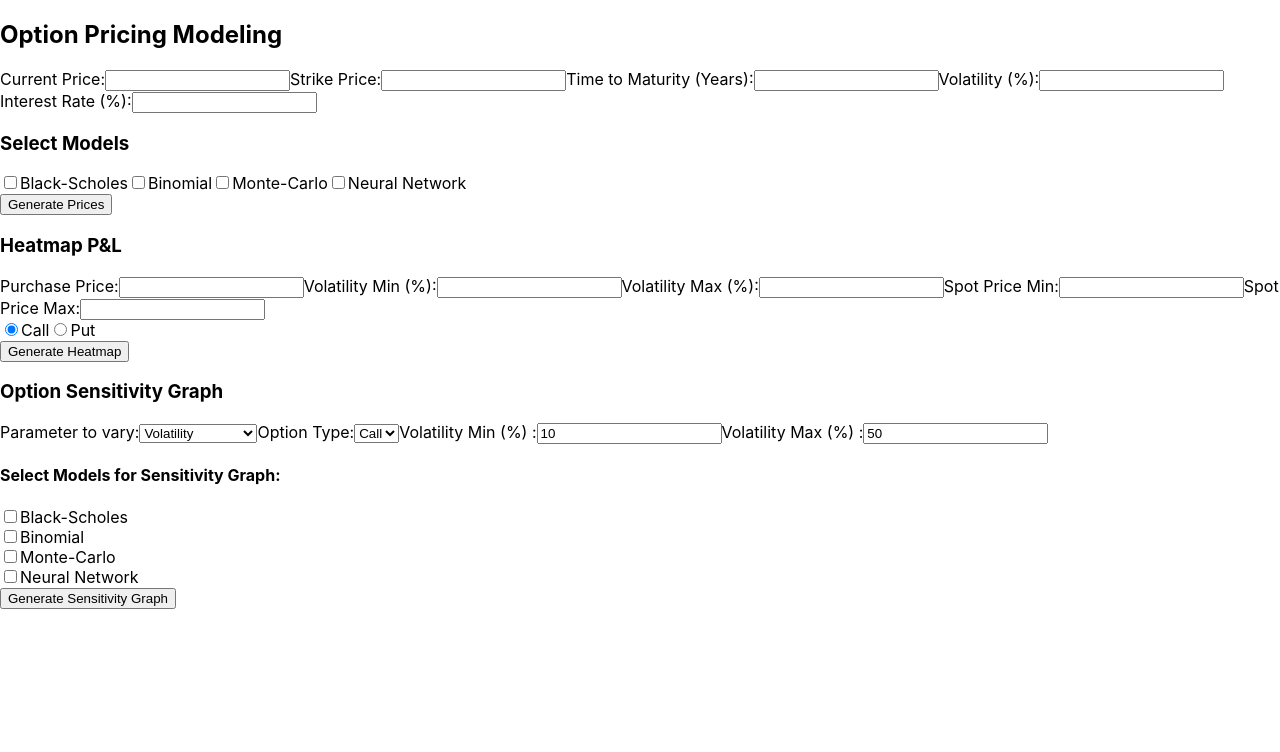
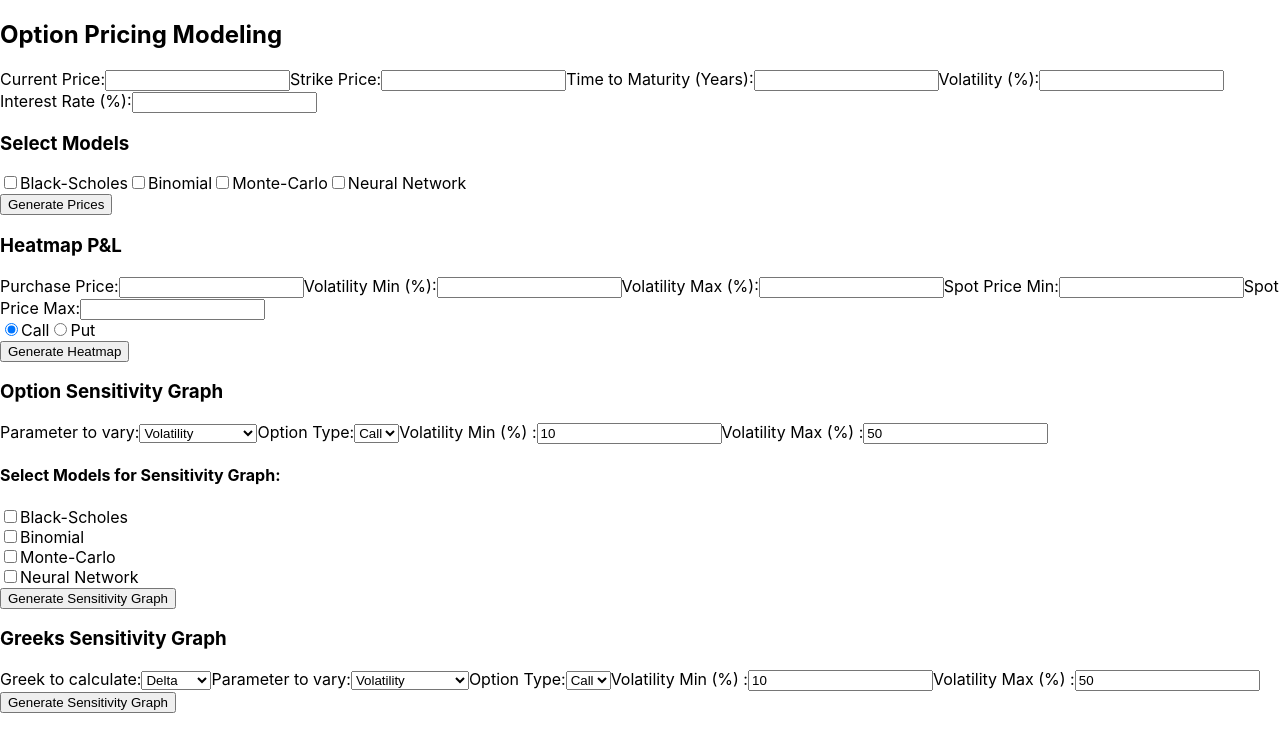
Before and after one commit to yaaks7/options-pricing, a React (Create React App) app in the folder frontend/: page /modeling in a window 1280 px wide. Shown: the top 752 px of the page. Built offline with nearby package versions, Linux system fonts and the light colour scheme.

Commit message:
Greeks Graph added

```diff
--- /dev/null
+++ b/frontend/src/components/GreeksSensitivity.js
@@ -0,0 +1,168 @@
+import React, { useState, useEffect } from 'react';
+import Plot from 'react-plotly.js';
+import { fetchGreeksSensitivity } from '../services/api';
+
+const GreeksSensitivityGraph = ({ currentPrice, strikePrice, timeToMaturity, volatility, interestRate }) => {
+  const [parameter, setParameter] = useState('volatility');  // Paramètre à faire varier
+  const [greek, setGreek] = useState('delta');  // Greek à calculer
+  const [minParam, setMinParam] = useState(0.1);  // Valeur min
+  const [maxParam, setMaxParam] = useState(0.5);  // Valeur max
+  const [graphData, setGraphData] = useState(null);  // Données du graphique
+  const [optionType, setOptionType] = useState('call');  // Type d'option (Call ou Put)
+
+  // Mettre à jour les valeurs par défaut selon le paramètre sélectionné
+  useEffect(() => {
+    switch (parameter) {
+      case 'volatility':
+        setMinParam(10);  // Volatilité en %
+        setMaxParam(50);
+        break;
+      case 'current_price':
+        setMinParam(10);  // Prix courant en $
+        setMaxParam(100);
+        break;
+      case 'strike':
+        setMinParam(50);  // Strike en $
+        setMaxParam(150);
+        break;
+      case 'time_to_maturity':
+        setMinParam(0.1);  // Temps à maturité en années
+        setMaxParam(5);
+        break;
+      default:
+        break;
+    }
+  }, [parameter]);
+
+  // Fonction pour générer le graphique
+  const generateGraph = async () => {
+    const volatilityDecimal = parameter === 'volatility'
+      ? { min_volatility: parseFloat(minParam) / 100, max_volatility: parseFloat(maxParam) / 100 }
+      : {};
+
+    const fixedParams = {
+      current_price: parseFloat(currentPrice),
+      strike: parseFloat(strikePrice),
+      time_to_maturity: parseFloat(timeToMaturity),
+      interest_rate: parseFloat(interestRate) / 100,  // Taux d'intérêt en décimal
+      ...volatilityDecimal,
+      min_strike: parameter === 'strike' ? parseFloat(minParam) : undefined,
+      max_strike: parameter === 'strike' ? parseFloat(maxParam) : undefined,
+      min_current_price: parameter === 'current_price' ? parseFloat(minParam) : undefined,
+      max_current_price: parameter === 'current_price' ? parseFloat(maxParam) : undefined,
+      min_time_to_maturity: parameter === 'time_to_maturity' ? parseFloat(minParam) : undefined,
+      max_time_to_maturity: parameter === 'time_to_maturity' ? parseFloat(maxParam) : undefined,
+      steps: 50
+    };
+
+    const data = {
+      greek: greek,  // Greek sélectionné
+      parameter: parameter,  // Paramètre à faire varier
+      fixed_params: fixedParams,
+      steps: 50
+    };
+
+    try {
+      const response = await fetchGreeksSensitivity(data);  // Appel à l'API
+
+      // Affichage des réponses dans la console pour déboguer
+      console.log('API Response:', response);
+
+      const plotData = {
+        x: response.values,
+        y: response[optionType],  // Call ou Put
+        type: 'scatter',
+        mode: 'lines',
+        name: `${greek.toUpperCase()} Sensitivity (${optionType})`
+      };
+
+      setGraphData([plotData]);  // Mise à jour des données du graphique
+    } catch (error) {
+      console.error('Error fetching sensitivity data:', error);
+    }
+  };
+
+  // Gérer l'affichage des labels min et max selon le paramètre sélectionné
+  const getLabel = (param) => {
+    switch (param) {
+      case 'volatility':
+        return ['Volatility Min (%) :', 'Volatility Max (%) :'];
+      case 'current_price':
+        return ['Current Price Min ($) :', 'Current Price Max ($) :'];
+      case 'strike':
+        return ['Strike Price Min ($) :', 'Strike Price Max ($) :'];
+      case 'time_to_maturity':
+        return ['Time To Maturity Min (Years) :', 'Time To Maturity Max (Years) :'];
+      default:
+        return ['Min:', 'Max:'];
+    }
+  };
+
+  const [minLabel, maxLabel] = getLabel(parameter);  // Obtenir les labels appropriés
+
+  return (
+    <div>
+      <h3>Greeks Sensitivity Graph</h3>
+
+      {/* Sélection du greek à calculer */}
+      <label>
+        Greek to calculate:
+        <select value={greek} onChange={(e) => setGreek(e.target.value)}>
+          <option value="delta">Delta</option>
+          <option value="gamma">Gamma</option>
+          <option value="theta">Theta</option>
+          <option value="vega">Vega</option>
+          <option value="rho">Rho</option>
+        </select>
+      </label>
+
+      {/* Sélection du paramètre à faire varier */}
+      <label>
+        Parameter to vary:
+        <select value={parameter} onChange={(e) => setParameter(e.target.value)}>
+          <option value="volatility">Volatility</option>
+          <option value="strike">Strike Price</option>
+          <option value="current_price">Current Price</option>
+          <option value="time_to_maturity">Time to Maturity</option>
+        </select>
+      </label>
+
+      {/* Sélection entre Call et Put */}
+      <label>
+        Option Type:
+        <select value={optionType} onChange={(e) => setOptionType(e.target.value)}>
+          <option value="call">Call</option>
+          <option value="put">Put</option>
+        </select>
+      </label>
+
+      {/* Champs pour entrer les valeurs min et max */}
+      <label>
+        {minLabel}
+        <input type="number" value={minParam} onChange={(e) => setMinParam(e.target.value)} required />
+      </label>
+      <label>
+        {maxLabel}
+        <input type="number" value={maxParam} onChange={(e) => setMaxParam(e.target.value)} required />
+      </label>
+
+      <button onClick={generateGraph}>Generate Sensitivity Graph</button>
+
+      {/* Affichage du graphique */}
+      {graphData && (
+        <Plot
+          data={graphData}
+          layout={{
+            title: `${greek.toUpperCase()} Sensitivity vs ${parameter.replace('_', ' ')}`,
+            xaxis: { title: parameter.replace('_', ' ') },
+            yaxis: { title: `${greek.toUpperCase()} Value` },
+            autosize: true
+          }}
+          style={{ width: "100%", height: "500px" }}
+        />
+      )}
+    </div>
+  );
+};
+
+export default GreeksSensitivityGraph;
--- a/frontend/src/pages/Modeling.js
+++ b/frontend/src/pages/Modeling.js
@@ -3,6 +3,7 @@ import React, { useState } from 'react';
 import { fetchBlackScholesPrice, fetchBinomialPrice, fetchMonteCarloPrice, fetchNeuralNetworkPrice, fetchGreeks } from '../services/api';
 import HeatmapPnl from '../components/HeatmapPnl';
 import OptionSensitivityGraph from '../components/OptionSensitivity';
+import GreeksSensitivityGraph from '../components/GreeksSensitivity';
 
 const Modeling = () => {
   const [selectedModels, setSelectedModels] = useState({
@@ -275,7 +276,14 @@ const Modeling = () => {
         selectedModels={Object.keys(selectedModels).filter((model) => selectedModels[model])}  // Filtrer uniquement les modèles sélectionnés
       />
 
-
+      {/* Composant Greeks Sensitivity Graph */}
+      <GreeksSensitivityGraph
+        currentPrice={formData.currentPrice}
+        strikePrice={formData.strikePrice}
+        timeToMaturity={formData.timeToMaturity}
+        volatility={formData.volatility}
+        interestRate={formData.interestRate}
+      />
 
     </div>
   );
--- a/frontend/src/services/api.js
+++ b/frontend/src/services/api.js
@@ -39,11 +39,12 @@ export const fetchHeatmapPnl = async (data) => {
 
 // Requête pour récupérer le graphique de sensibilité des options
 export const fetchOptionSensitivity = async (data) => {
-  try {
     const response = await axios.post('http://localhost:8000/option_sensitivity/', data);
     return response.data;
-  } catch (error) {
-    console.error("Error fetching option sensitivity:", error);
-    throw error;
-  }
 };
+
+// Requête pour récupérer le graphique de sensibilité des options
+export const fetchGreeksSensitivity = async (data) => {
+  const response = await axios.post('http://localhost:8000/greeks_sensitivity/', data);
+  return response.data;
+};
```
